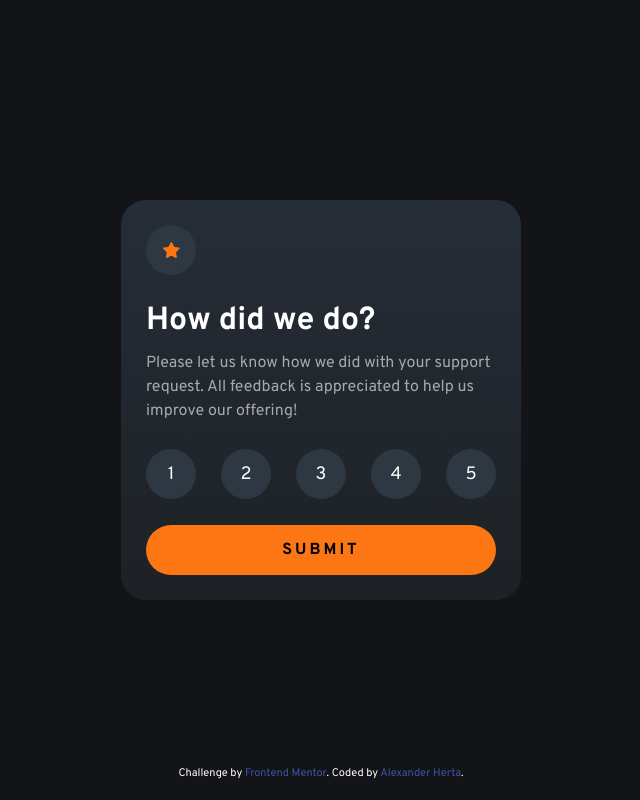
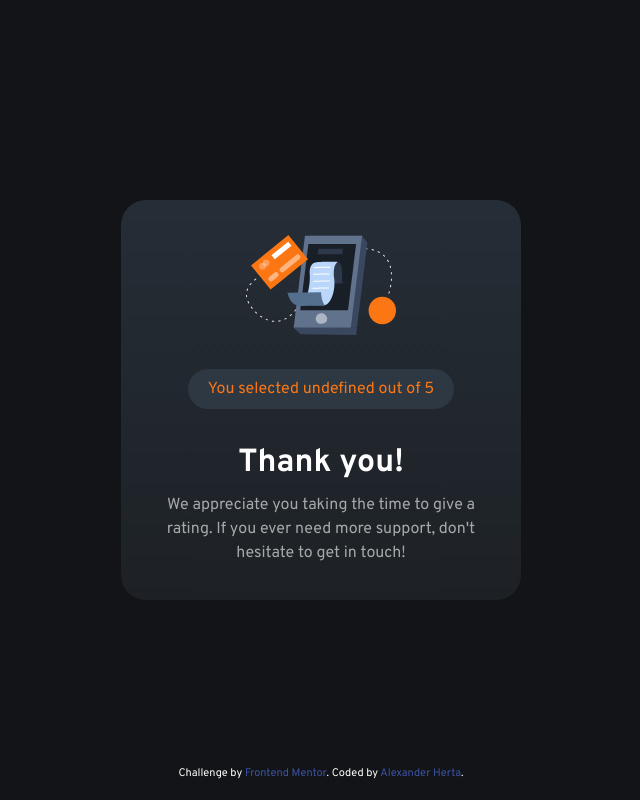
Before and after one commit to alexanderherta/interactive-rating-component, a plain HTML site: page index.html in a window 1280 px wide. Both pictures are taken after a click on the button "SUBMIT". Shown: the whole page, without its empty margins (319-959 px from the left). Drawn offline with Linux system fonts and the light colour scheme.

Commit message:
Add thank you message after accepting rating input

```diff
--- a/index.html
+++ b/index.html
@@ -33,7 +33,7 @@
       <input type="radio" name="radio-buttons" id="rating-button5"  class="rating-buttons"></input>
       <label for="rating-button5">5</label>
     </div>
-    <button class="submit-button">SUBMIT</button>
+    <button class="submit-button" onclick="submit()">SUBMIT</button>
   </div>
 
   <div class="attribution">
--- a/main.js
+++ b/main.js
@@ -0,0 +1,36 @@
+let content = document.querySelector(".content");
+let ratingButton1 = document.querySelector("#rating-button1");
+let ratingButton2 = document.querySelector("#rating-button2");
+let ratingButton3 = document.querySelector("#rating-button3");
+let ratingButton4 = document.querySelector("#rating-button4");
+let ratingButton5 = document.querySelector("#rating-button5");
+let rating;
+
+function submit() {
+  if(ratingButton1.checked) {
+    rating = 1;
+  } else if(ratingButton2.checked) {
+    rating = 2;
+  } else if(ratingButton3.checked) {
+    rating = 3;
+  } else if(ratingButton4.checked) {
+    rating = 4;
+  } else if(ratingButton5.checked) {
+    rating = 5
+  }
+  displayThankYou();
+}
+
+function displayThankYou() {
+  content.innerHTML = "";
+  content.innerHTML += `<img class="phone-img" src="./images/illustration-thank-you.svg" alt="Phone Image"></img>`;
+  content.innerHTML += `<p class="selected-text">You selected ${rating} out of 5</p>`;
+  content.innerHTML += `
+  <div class="thank-you-div">
+    <h1 class="heading">Thank you!</h1>
+    <p class="text">We appreciate you taking the time to give a rating. If you ever need more support, don't hesitate to get in touch!</p>
+  </div>
+  `;
+  content.style.alignItems = "center";
+  content.style.padding = "35px 25px";
+}
--- a/style.css
+++ b/style.css
@@ -103,6 +103,25 @@ label:hover {
   transition: 0.3s;
 }
 
+.phone-img {
+  height: 100px;
+  width: 150px;
+}
+
+.selected-text {
+  color: #FC7614;
+  background-color: hsl(211, 20%, 22%);
+  padding: 10px 20px;
+  border-radius: 25px;
+}
+
+.thank-you-div {
+  display: flex;
+  flex-direction: column;
+  align-items: center;
+  text-align: center;
+}
+
 .attribution {
   position: absolute;
   bottom: 20px;
```
